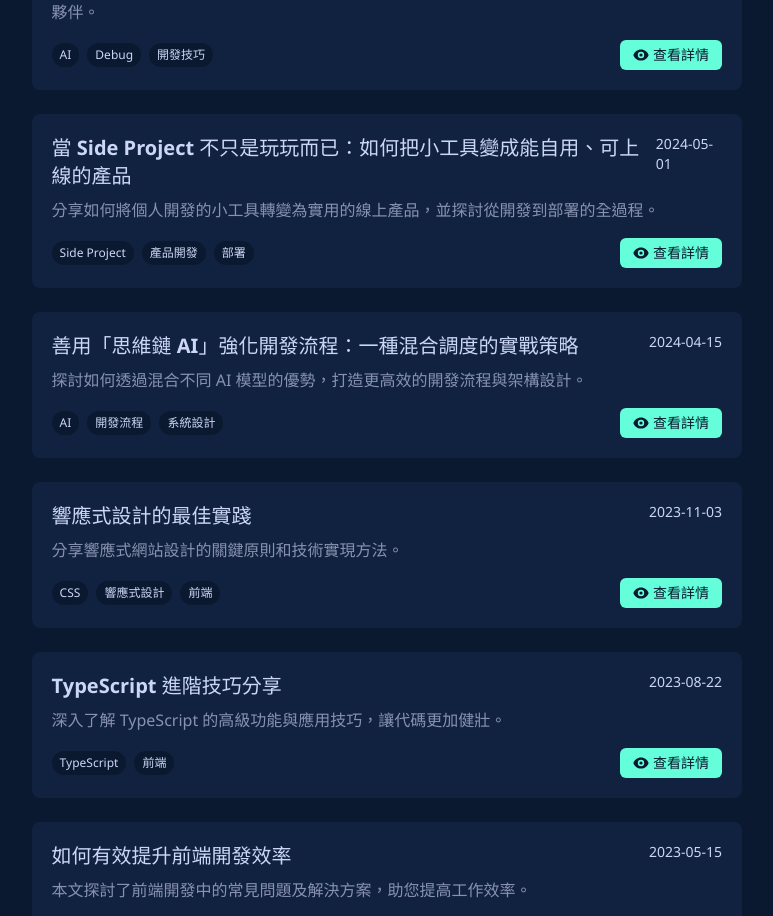
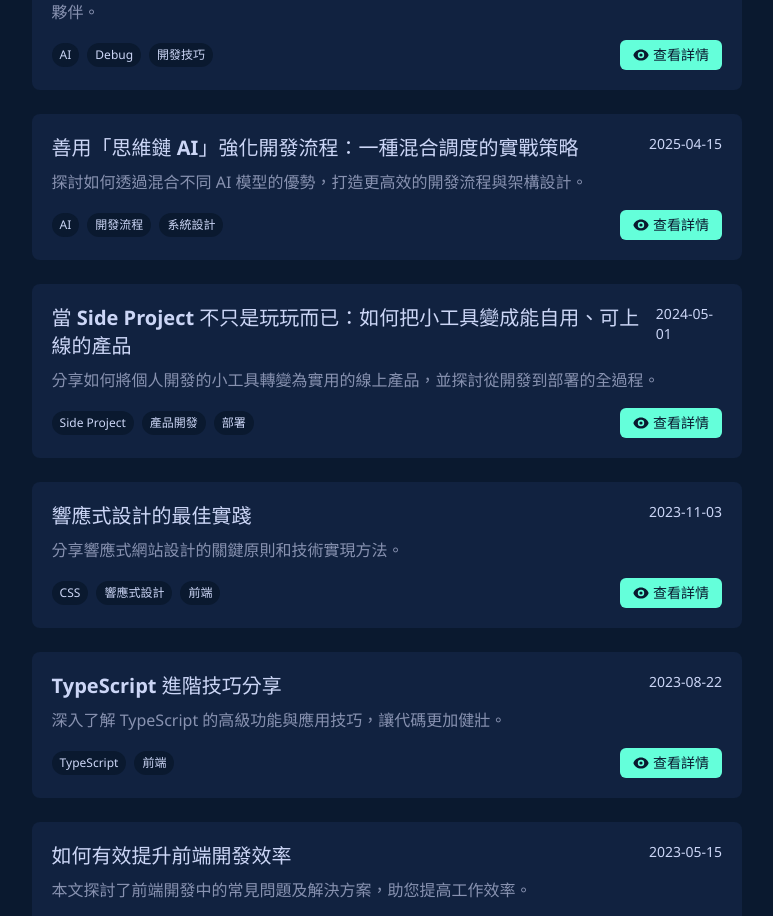
Before and after one commit to ChiaWeiHsieh1637/Resume, a React (Vite) app: page / in a window 1280 px wide. Shown: the part 2940-3856 px from the top of the page, without its empty margins (490-1263 px from the left). Built offline with nearby package versions, Linux system fonts and the light colour scheme.

Commit message:
fix: 更新文章日期至 2025-04-15

```diff
--- a/src/components/Articles.tsx
+++ b/src/components/Articles.tsx
@@ -233,7 +233,7 @@ const Articles: React.FC = () => {
       id: 4,
       title: '善用「思維鏈 AI」強化開發流程：一種混合調度的實戰策略',
       description: '探討如何透過混合不同 AI 模型的優勢，打造更高效的開發流程與架構設計。',
-      date: '2024-04-15',
+      date: '2025-04-15',
       link: 'https://example.com/article4',
       tags: ['AI', '開發流程', '系統設計'],
       content: `
```
